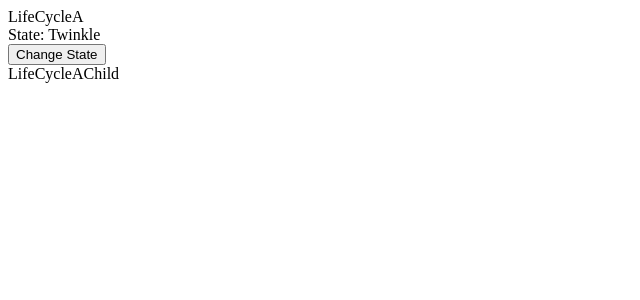
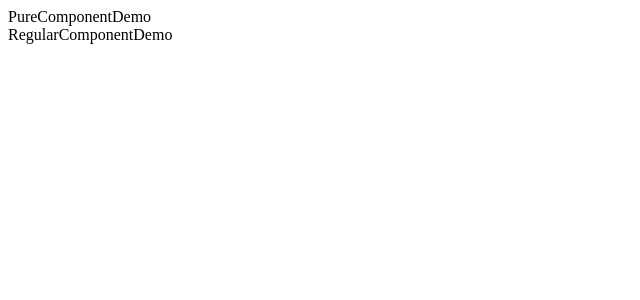
Before and after one commit to MrTwinkleSharma/Full-Stack-React, a React (Create React App) app in the folder tut-app/: page / in a window 1280 px wide. Shown: the top 300 px of the page, without its empty margins (0-640 px from the left). Built offline with nearby package versions, Linux system fonts and the light colour scheme; the HTML template or start-up script is replaced by a standard one.

Commit message:
Pure Component in REACT

```diff
--- a/tut-app/src/components/App.jsx
+++ b/tut-app/src/components/App.jsx
@@ -1,10 +1,10 @@
 import React, { Component } from 'react';
-import LifeCycleA from './LifeCycleA';
+import ParentComponent from './ParentComponent.jsx';
 
 class App extends Component {
     render(){
 
-    return <LifeCycleA/>
+    return <ParentComponent/>
 
 }
 }
--- a/tut-app/src/components/LifeCycleA.jsx
+++ /dev/null
@@ -1,57 +0,0 @@
-import React, { Component } from 'react';
-import LifeCycleAChild from './LifeCycleAChild.jsx';
-
-
-class LifeCycleA extends Component{
-
-    constructor(props)
-    {
-        super(props);
-        console.log("LifeCycleA constructor called!");
-        this.state = {
-            name: "Twinkle"
-        }
-    }
-    static getDerivedStateFromProps(props, state)
-    {
-        console.log("LifeCycleA getDerivedStateFromProps called!");
-        return null;
-    }
-
-   shouldComponentUpdate(nextProps, nextState){
-    console.log("LifeCycleA shouldComponentUpdate called!");
-   return true;
-   }
-
-    getSnapshotBeforeUpdate(prevProps, prevState)
-    {
-        console.log("LifeCycleA getSnapshotBeforeUpdate called!");
-        return  null;
-    }
-   componentDidUpdate(prevProps, prevState, snapshot)
-   {
-       console.log("LifeCycleA componentDidUpdate called!");
-   }
-
-    componentDidMount (){
-        console.log("LifeCycleA componentDidMount called!");
-
-    }
-    changeState  = () => {
-        this.setState({
-            name: "Sharma"
-        })
-    }
-    render(){
-        console.log("LifeCycleA render called!");
-       return <>
-       <div>LifeCycleA</div>
-       <div>State: {this.state.name}</div>
-       <button onClick={this.changeState}>Change State</button>
-
-       <LifeCycleAChild/>
-       </>
-    }
-}
-
-export default LifeCycleA;
--- a/tut-app/src/components/LifeCycleAChild.jsx
+++ /dev/null
@@ -1,45 +0,0 @@
-import React, { Component } from 'react';
-
-class LifeCycleAChild extends Component{
-
-    constructor(props)
-    {
-        super(props);
-        console.log("LifeCycleAChild constructor called!");
-        this.state = {
-            name: "Twinkle"
-        }
-    }
-    static getDerivedStateFromProps(props, state)
-    {
-        console.log("LifeCycleAChild getDerivedStateFromProps called!");
-        return null;
-    }
-
-   shouldComponentUpdate(nextProps, nextState){
-    console.log("LifeCycleAChild shouldComponentUpdate called!");
-   return true;
-   }
-
-    getSnapshotBeforeUpdate(prevProps, prevState)
-    {
-        console.log("LifeCycleAChild getSnapshotBeforeUpdate called!");
-        return  null;
-    }
-   componentDidUpdate(prevProps, prevState, snapshot)
-   {
-       console.log("LifeCycleAChild componentDidUpdate called!");
-   }
-
-    componentDidMount (){
-        console.log("LifeCycleAChild componentDidMount called!");
-
-    }
-    render(){
-        console.log("LifeCycleAChild render called!");
-       return <div>LifeCycleAChild</div>
-
-    }
-}
-
-export default LifeCycleAChild;
--- /dev/null
+++ b/tut-app/src/components/ParentComponent.jsx
@@ -0,0 +1,25 @@
+import React, { Component } from 'react';
+import PureComponentDemo from './PureComponentDemo.jsx';
+import RegularComponentDemo from './RegularComponentDemo.jsx';
+
+class ParentComponent extends Component{
+
+    constructor(props)
+    {
+        super(props);
+
+        this.state = {
+            name: "Twinkle"
+        }
+    }
+
+    render(){
+        console.log("ParentComponent render called!");
+       return <>
+       <PureComponentDemo/>
+       <RegularComponentDemo/>
+       </>
+      }
+}
+
+export default ParentComponent;
--- /dev/null
+++ b/tut-app/src/components/PureComponentDemo.jsx
@@ -0,0 +1,31 @@
+import React, { PureComponent } from 'react';
+
+class PureComponentDemo extends PureComponent{
+
+    constructor(props)
+    {
+        super(props);
+        this.state = {
+            name: "Twinkle"
+        }
+    }
+
+    componentDidMount (){
+
+        setInterval(()=>{
+            this.setState(
+                {
+                    name: "Twinkle"
+                }
+            )
+        },
+        2000);
+    }
+    render(){
+        console.log("Pure Component render called!");
+       return <div>PureComponentDemo</div>
+
+    }
+}
+
+export default PureComponentDemo;
--- /dev/null
+++ b/tut-app/src/components/RegularComponentDemo.jsx
@@ -0,0 +1,32 @@
+import React, { Component } from 'react';
+
+
+class RegularComponentDemo extends Component{
+
+    constructor(props)
+    {
+        super(props);
+
+        this.state = {
+            name: "Twinkle"
+        }
+    }
+    componentDidMount (){
+
+        setInterval(()=>{
+            this.setState(
+                {
+                    name: "Twinkle"
+                }
+            )
+        },
+        2000);
+    }
+
+    render(){
+        console.log("RegularComponentDemo render called!");
+       return <div>RegularComponentDemo</div>;
+      }
+}
+
+export default RegularComponentDemo;
```
